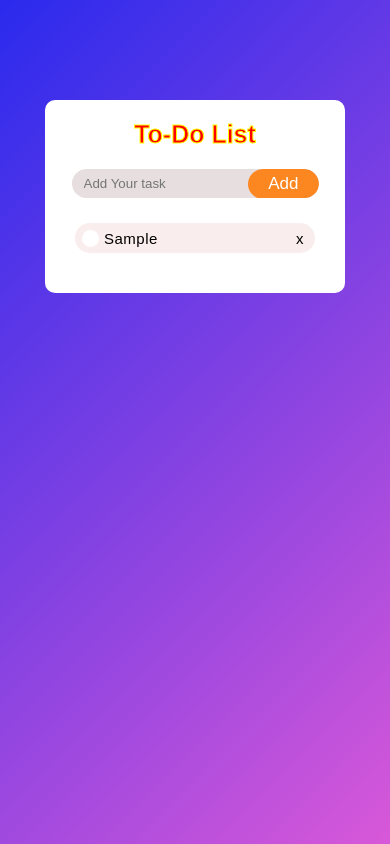
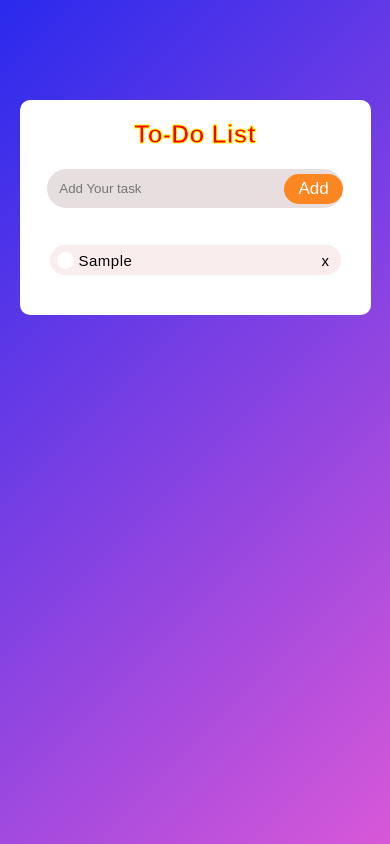
Before and after one commit to ajayshekhawat1803/ToDoList, a plain HTML site: page index.html in a window 390 px wide. Both pictures are taken after typing "Sample" into the empty fields and a click on the button "Add". Drawn offline with Linux system fonts and the light colour scheme.

Commit message:
Major changes : clr all btn added,scroll added redefining width

```diff
--- a/index.html
+++ b/index.html
@@ -16,6 +16,7 @@
         </div>
         <ul id="listcontainer">
         </ul>
+        <button id="clrall">Clear All</button>
     </div>
     <script src="script.js"></script>
 </body>
--- a/script.js
+++ b/script.js
@@ -1,6 +1,36 @@
 const taskname = document.getElementById("taskname");
 const addBtn = document.getElementById("addBtn");
 const listcontainer = document.getElementById("listcontainer");
+const container = document.querySelector(".container");
+const contmaxheight = document.querySelector("body").clientHeight - 200;
+const clrall = document.querySelector("#clrall");
+
+
+function saveData() {
+    localStorage.setItem("data", listcontainer.innerHTML);
+}
+
+function displayData() {
+    listcontainer.innerHTML = localStorage.getItem("data");
+}
+
+function checkscroll() {
+    if (container.clientHeight < contmaxheight) {
+        listcontainer.style.overflowY = "auto"
+    }
+    else {
+        listcontainer.style.overflowY = "scroll"
+    }
+}
+
+function checkvisibility() {
+    if (listcontainer.childElementCount < 3) {
+        clrall.style.display = "none";
+    }
+    else{
+        clrall.style.display = "block";
+    }
+}
 
 addBtn.addEventListener("click", () => {
     if (taskname.value === "") {
@@ -13,27 +43,36 @@ addBtn.addEventListener("click", () => {
 
         let span = document.createElement("span");
         span.innerHTML = "x";
-        li.appendChild(span)
-        saveData() ;
+        li.appendChild(span);
+        saveData();
+        checkscroll();
+        checkvisibility();
     }
-    taskname.value ="";
+    taskname.value = "";
 })
 
 listcontainer.addEventListener("click", (e) => {
     if (e.target.tagName == "LI") {
         e.target.classList.toggle("checked");
-        saveData() ;
+        saveData();
+        checkscroll();
+        checkvisibility();
     }
-    if(e.target.tagName == "SPAN") {
+    if (e.target.tagName == "SPAN") {
         e.target.parentElement.remove();
-        saveData() ;
+        saveData();
+        checkscroll();
+        checkvisibility();
     }
 })
-function saveData() {
-    localStorage.setItem("data", listcontainer.innerHTML);
-}
-function displayData() {
-    listcontainer.innerHTML = localStorage.getItem("data");
-}
+
+clrall.addEventListener("click", () => {
+    listcontainer.innerHTML = "";
+    saveData();
+    checkscroll();
+    checkvisibility();
+})
+
 displayData();
-console.log(localStorage.getItem("data"));
+checkscroll();
+checkvisibility();
--- a/style.css
+++ b/style.css
@@ -7,17 +7,17 @@
 
 body {
     width: 100%;
-    min-height: 100vh;
+    height: 100vh;
     background: linear-gradient(135deg, rgb(42, 42, 237), rgb(216, 88, 216));
     display: flex;
     justify-content: center;
     padding-top: 100px;
-    padding-bottom: 30px;
+    padding-bottom: 100px;
 }
 
 .container {
     width: 100%;
-    max-width: 300px;
+    max-width: 400px;
     background-color: #fff;
     height: fit-content;
     max-height: calc(100% - 130px);
@@ -26,6 +26,8 @@ body {
     display: flex;
     flex-direction: column;
     align-items: center;
+    overflow: hidden;
+    max-height: calc(100vh - 200px);
 }
 
 .container h2 {
@@ -44,9 +46,12 @@ body {
     position: relative;
     display: flex;
     align-items: center;
+    padding: 5px 0px;
+    margin-bottom: 12px;
 }
 
 .row input {
+    width: 100%;
     background: transparent;
     border: none;
     outline: none;
@@ -62,7 +67,7 @@ body {
     border: none;
     outline: none;
     background-color: #fc861f;
-    padding: 5px 20px;
+    padding: 10px 25px;
     font-size: 17px;
     color: #fff;
     font-weight: 500;
@@ -77,6 +82,22 @@ body {
     width: 100%;
     padding: 10px;
     padding-top: 25px;
+    overflow-y: scroll;
+    overflow-x: hidden;
+    max-height: calc(100% - 60px);
+}
+
+#listcontainer::-webkit-scrollbar {
+    width: 5px;
+    background-color: violet;
+    border-radius: 7px;
+}
+
+#listcontainer::-webkit-scrollbar-thumb {
+    border-radius: 7px;
+    background-color: blue;
+    width: 5px;
+    display: block;
 }
 
 #listcontainer li {
@@ -111,7 +132,7 @@ body {
     border-radius: 50%;
 }
 
-#listcontainer li::before{
+#listcontainer li::before {
     content: "";
     width: 17px;
     height: 17px;
@@ -119,11 +140,36 @@ background-color: #FFf;
     border-radius: 50%;
     margin-right: 5px;
 }
-#listcontainer li.checked::before{
+
+#listcontainer li.checked::before {
     background: url("/kgc8p7.jpg");
     background-position: center;
     background-size: cover;
 }
-#listcontainer li.checked{
+
+#listcontainer li.checked {
     text-decoration: line-through;
 }
+
+#clrall{
+    width: 90%;
+    border: none;
+    outline: none;
+    padding: 7px 10px;
+    margin-top: 15px;
+    border-radius: 20px;
+    background-color: #f9943c;
+    color: #fff;
+    font-weight: 500;
+    font-size: 15px;
+    letter-spacing: 1px;
+}
+
+@media screen and (max-width:430px) {
+    .container{
+        width: 90%;
+    }
+    #addBtn{
+        padding: 5px 14px;
+    }
+}
```
Lines whose indentation alone changed are shown as unchanged.
